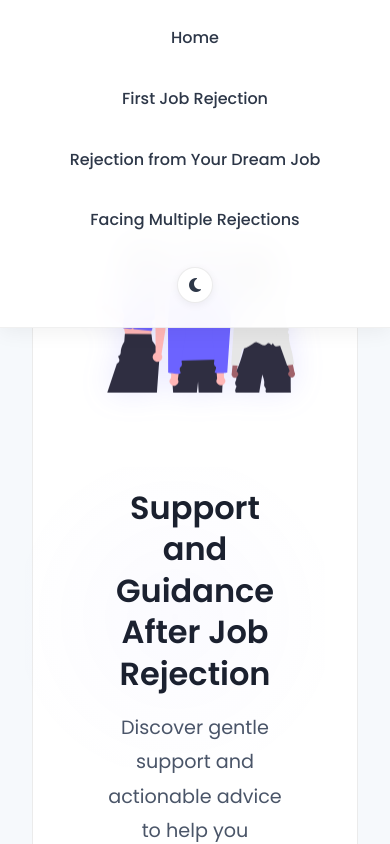
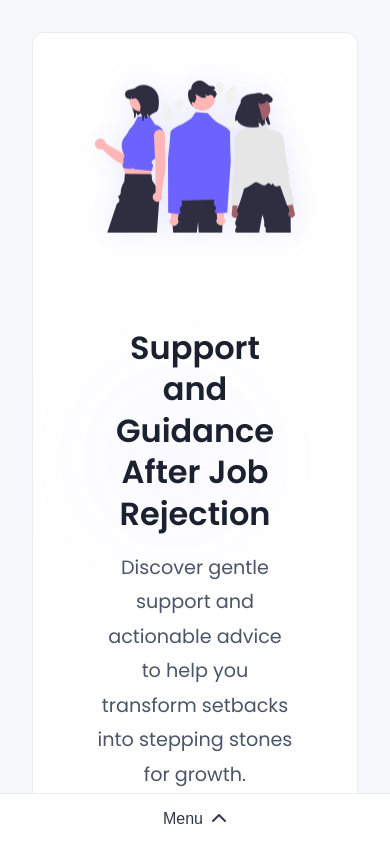
Before and after one commit to miguel-salv/Rejection-Website, a React (Create React App) app: page /#/ in a window 390 px wide. Shown: the top 844 px of the page. Built offline with nearby package versions, Linux system fonts and the light colour scheme.

Commit message:
Fixed mobile nav menu

```diff
--- a/src/App.jsx
+++ b/src/App.jsx
@@ -1,4 +1,4 @@
-import React from 'react';
+import React, { useState } from 'react';
 import { HashRouter, Route, Routes, Link } from 'react-router-dom';
 import FirstRejection from './components/FirstRejection';
 import DreamJobRejection from './components/DreamJobRejection';
@@ -9,15 +9,51 @@ import ScrollToTop from './components/shared/ScrollToTop';
 import './styles/main.css';
 
 function App() {
+  const [isNavOpen, setIsNavOpen] = useState(false);
+
+  const toggleNav = () => {
+    setIsNavOpen((prev) => {
+      console.log('isNavOpen:', !prev);
+      return !prev;
+    });
+  };
+
   return (
     <HashRouter>
       <ScrollToTop />
-      <div className="nav-menu">
-        <Link to="/">Home</Link>
-        <Link to="/first-rejection">First Job Rejection</Link>
-        <Link to="/dream-job-rejection">Rejection from Your Dream Job</Link>
-        <Link to="/multiple-rejections">Facing Multiple Rejections</Link>
+      {/* Desktop dark mode toggle */}
+      <div className="desktop-theme-toggle">
         <DarkModeToggle />
+      </div>
+
+      {/* Mobile open-menu button */}
+      {!isNavOpen && (
+        <button
+          className="mobile-nav-toggle"
+          onClick={toggleNav}
+          aria-label="Open navigation menu"
+        >
+          Menu <i className="fas fa-chevron-up"></i>
+        </button>
+      )}
+      <div className={`nav-menu ${isNavOpen ? 'open' : ''}`}>
+        <Link to="/" onClick={() => setIsNavOpen(false)}>Home</Link>
+        <Link to="/first-rejection" onClick={() => setIsNavOpen(false)}>First Job Rejection</Link>
+        <Link to="/dream-job-rejection" onClick={() => setIsNavOpen(false)}>Rejection from Your Dream Job</Link>
+        <Link to="/multiple-rejections" onClick={() => setIsNavOpen(false)}>Facing Multiple Rejections</Link>
+        {/* Mobile controls: dark mode toggle + close button */}
+        {isNavOpen && (
+          <div className="mobile-nav-controls">
+            <DarkModeToggle />
+            <button
+              className="close-nav-toggle"
+              onClick={toggleNav}
+              aria-label="Close navigation menu"
+            >
+               <i className="fas fa-times"></i>
+            </button>
+          </div>
+        )}
       </div>
       <Routes>
         <Route path="/" element={<HomePage />} />
--- a/src/components/MultipleRejections.jsx
+++ b/src/components/MultipleRejections.jsx
@@ -41,10 +41,6 @@ function MultipleRejections() {
           />
         </div>
       </header>
-      <h2>Gentle Advice:</h2>
-      <ul>
-        <li style={{ '--li-index': 1 }}>Consider revisiting your approach by tailoring your applications and exploring new opportunities</li>
-      </ul>
       <h2>Steps to Move Forward:</h2>
       <ul>
         <li style={{ '--li-index': 1 }}>Tailor your applications by learning from past experiences</li>
--- a/src/styles/main.css
+++ b/src/styles/main.css
@@ -1,7 +1,6 @@
 @import url('https://fonts.googleapis.com/css2?family=Poppins:wght@300;400;500;600;700&display=swap');
 
 :root {
-  /* Light theme variables */
   --background: #f6f9fc;
   --text-primary: #2d3748;
   --text-secondary: #4a5568;
@@ -14,7 +13,6 @@
 }
 
 [data-theme='dark'] {
-  /* Dark theme variables */
   --background: #1a1c1e;
   --text-primary: #e2e8f0;
   --text-secondary: #a0aec0;
@@ -26,7 +24,6 @@
   --heading-color: #f7fafc;
 }
 
-/* Global Styles */
 html, body {
     background: var(--background) !important;
     min-height: 100vh;
@@ -51,11 +48,11 @@ body {
     backdrop-filter: blur(20px);
     padding: 1.2rem 2rem;
     display: flex;
-    align-items: center; /* Center items vertically */
-    justify-content: center; /* Center items horizontally */
+    align-items: center;
+    justify-content: center;
     gap: 2.5rem;
     box-shadow: 0 4px 20px var(--shadow-color);
-    width: calc(100% - 4rem); /* Account for padding */
+    width: calc(100% - 4rem);
     position: fixed;
     top: 0;
     left: 0;
@@ -64,6 +61,7 @@ body {
     max-width: none;
     border-bottom: 1px solid var(--shadow-color);
     animation: textFadeIn 0.6s ease-out forwards;
+    transition: transform 0.3s ease;
 }
 
 .nav-menu a {
@@ -97,7 +95,6 @@ body {
     width: 100%;
 }
 
-/* Typography */
 h1, h2, h3, h4, h5, h6 {
     font-family: 'Poppins', sans-serif;
     font-weight: 600;
@@ -119,7 +116,6 @@ p {
     opacity: 0;
 }
 
-/* Enhanced Card style */
 .card {
     background: var(--card-bg);
     border-radius: 16px;
@@ -136,7 +132,6 @@ p {
     box-shadow: 0 8px 30px var(--shadow-color);
 }
 
-/* Modern Links */
 .modern-link {
     color: var(--link-color);
     text-decoration: none;
@@ -175,8 +170,6 @@ p {
   margin-top: 1.5rem;
 }
 
-/* Resource Cards */
-
 .resource-card {
   background: var(--card-bg);
   padding: 1.5rem;
@@ -197,14 +190,13 @@ p {
   font-size: 2rem;
   display: block;
   margin-bottom: 0.5rem;
-  color: var(--link-color); /* Add this line to match your theme */
+  color: var(--link-color);
 }
 
 .resource-icon i {
   transition: transform 0.2s ease;
 }
 
-/* Dark Mode */
 .theme-toggle {
     background: var(--card-bg);
     border: 1px solid var(--border-color);
@@ -241,7 +233,14 @@ p {
     transform: rotate(12deg);
 }
 
-/* List Styling */
+.desktop-theme-toggle {
+    position: fixed;
+    top: 0rem;
+    right: 2rem;
+    display: block;
+    z-index: 1001;
+}
+
 ul {
     padding-left: 1.2rem;
 }
@@ -254,15 +253,13 @@ ul li {
     opacity: 0;
 }
 
-/* Container */
 div {
     padding: 1.5rem;
     margin: 0 auto;
     max-width: 1000px;
-    background: transparent; /* Ensure divs are transparent */
+    background: transparent;
 }
 
-/* Add this to ensure the page container is transparent */
 .page-container {
     background: transparent;
 }
@@ -271,19 +268,62 @@ div {
     background: transparent;
 }
 
-/* Responsive Design */
-@media (max-width: 768px) {
+@media (max-width: 1100px) {
     body {
-        margin-top: 160px;
+        margin-top: 0;
+        margin-bottom: 60px;
     }
 
     .nav-menu {
         flex-direction: column;
         padding: 1rem;
         gap: 1rem;
-        width: calc(100% - 2rem); /* Account for smaller padding */
+        width: calc(100% - 2rem);
         text-align: center;
+        position: fixed;
+        bottom: 0;
+        top: auto;
+        left: 0;
+        flex-direction: column;
+        padding: 1rem;
+        width: 100%;
+        background: var(--nav-bg);
+        transform: translateY(100%);
+        max-height: 70vh;
+        overflow-y: auto;
+        border-top: 1px solid var(--border-color);
+        border-bottom: none;
+        animation: none;
+        transition: transform 0.4s cubic-bezier(0.4, 0, 0.2, 1),
+                    opacity 0.3s ease,
+                    visibility 0.3s ease;
+        opacity: 0;
+        visibility: hidden;
     }
+
+    .nav-menu.open {
+        transform: translateY(0) !important;
+        opacity: 1;
+        visibility: visible;
+    }
+
+    .nav-menu a {
+        transform: translateY(20px);
+        opacity: 0;
+        transition: transform 0.4s cubic-bezier(0.4, 0, 0.2, 1),
+                    opacity 0.4s ease;
+    }
+
+    .nav-menu.open a {
+        transform: translateY(0);
+        opacity: 1;
+    }
+
+    .nav-menu a:nth-child(1) { transition-delay: 0.1s; }
+    .nav-menu a:nth-child(2) { transition-delay: 0.15s; }
+    .nav-menu a:nth-child(3) { transition-delay: 0.2s; }
+    .nav-menu a:nth-child(4) { transition-delay: 0.25s; }
+    .nav-menu a:nth-child(5) { transition-delay: 0.3s; }
 
     h1 { font-size: 2rem; }
     h2 { font-size: 1.75rem; }
@@ -299,13 +339,100 @@ div {
 
     .theme-toggle {
         margin: 0.5rem 0;
-        margin-left: 0; /* Reset margin for mobile */
+        margin-left: 0;
         position: static;
         margin: 0.5rem auto;
+        width: 48px;
+        height: 48px;
+        font-size: 1.2rem;
+        padding: 1rem;
+    }
+
+    .nav-menu.open {
+        transform: translateY(0) !important;
+    }
+
+    .mobile-nav-toggle {
+        display: flex;
+        position: fixed;
+        bottom: 0;
+        left: 0;
+        width: 100%;
+        padding: 1rem;
+        background: var(--nav-bg);
+        border: none;
+        border-top: 1px solid var(--border-color);
+        color: var(--text-primary);
+        font-size: 1rem;
+        font-weight: 500;
+        align-items: center;
+        justify-content: center;
+        gap: 0.5rem;
+        cursor: pointer;
+        z-index: 1000;
+        transition: background-color 0.3s ease,
+                    border-color 0.3s ease,
+                    transform 0.3s ease;
+    }
+
+    .mobile-nav-toggle.open {
+        transform: translateY(-5px);
+        background: var(--card-bg);
+    }
+
+    .mobile-nav-toggle i {
+        transition: transform 0.3s ease;
+    }
+
+    .mobile-nav-toggle.open i {
+        transform: rotate(180deg);
+    }
+
+    .mobile-nav-controls {
+        display: flex;
+        justify-content: center;
+        align-items: center;
+        gap: 0.5rem;
+    }
+
+    .close-nav-toggle {
+        background: var(--card-bg);
+        border: 1px solid var(--border-color);
+        font-size: 1rem;
+        cursor: pointer;
+        padding: 0.75rem;
+        border-radius: 50%;
+        transition: all 0.3s ease;
+        color: var(--text-primary);
+        display: flex;
+        align-items: center;
+        justify-content: center;
+        width: 36px;
+        height: 36px;
+        width: 48px;
+        height: 48px;
+        font-size: 1.2rem;
+        padding: 1rem;
+    }
+
+    .close-nav-toggle:hover {
+        transform: scale(1.1);
+        color: var(--link-color);
+        background: var(--nav-bg);
+        box-shadow: 0 4px 12px var(--shadow-color);
+    }
+
+    .desktop-theme-toggle {
+        display: none;
     }
 }
 
-/* Animation for page transitions */
+@media (min-width: 1100px) {
+    .mobile-nav-toggle {
+        display: none;
+    }
+}
+
 @keyframes fadeIn {
     from { opacity: 0; transform: translateY(20px); }
     to { opacity: 1; transform: translateY(0); }
@@ -321,8 +448,6 @@ div {
         transform: translateY(0);
     }
 }
-
-/* Add after your existing styles */
 
 .page-header {
   margin-bottom: 3rem;
@@ -346,7 +471,7 @@ div {
   animation: float 6s ease-in-out infinite;
 }
 
-@media (max-width: 768px) {
+@media (max-width: 1100px) {
   .header-content {
     flex-direction: column-reverse;
     text-align: center;
@@ -358,7 +483,6 @@ div {
   }
 }
 
-/* If you don't already have the float animation */
 @keyframes float {
   0% { transform: translateY(0px); }
   50% { transform: translateY(-10px); }
```
